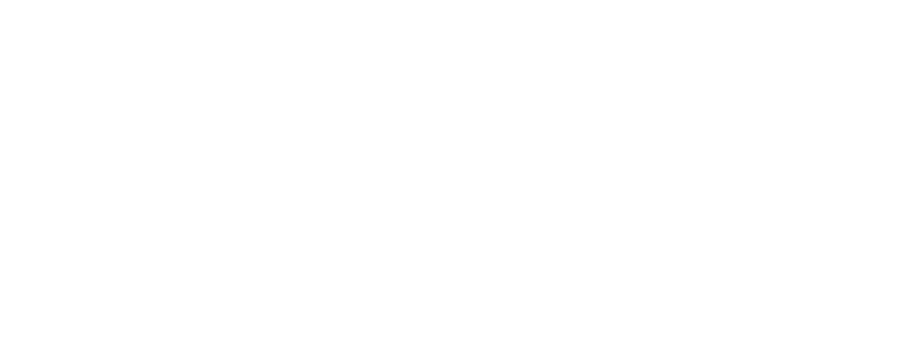
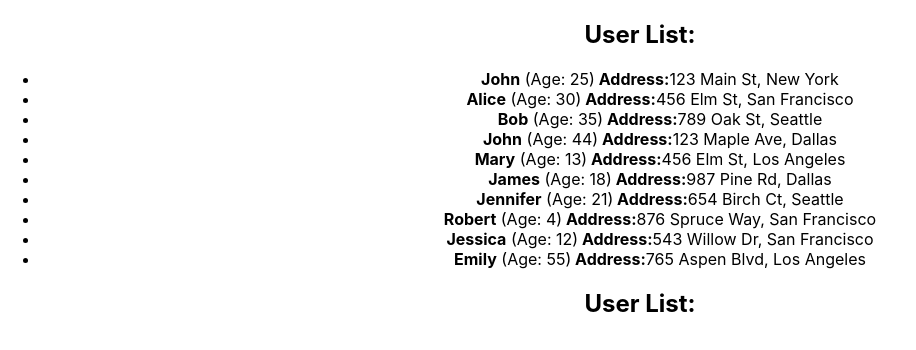
Before and after one commit to zhig1ov/homework-front, a React (Create React App) app: page / in a window 1280 px wide. Shown: the top 350 px of the page, without its empty margins (0-916 px from the left). Built offline with nearby package versions, Linux system fonts and the light colour scheme.

Commit message:
fixed errors

```diff
--- a/src/App.tsx
+++ b/src/App.tsx
@@ -7,10 +7,10 @@
 function App() {
   return (
     <div className="App">
-      {/*<HW1 />*/}
-      {/*<HW2 />*/}
-      {/*<HW3 />*/}
-      {/*<HW4 />*/}
+      <HW1 />
+      <HW2 />
+      <HW3 />
+      <HW4 />
     </div>
   );
 }
--- a/src/HW/1/HW1.tsx
+++ b/src/HW/1/HW1.tsx
@@ -34,7 +34,7 @@
 
 	return (
 		<div id={'hw01'}>
-			{/*<UserList users={'НАЗВАНИЕ МАССИВА, КОТОРЫЙ МЫ ПЕРЕДАЕМ'} />*/}
+			<UserList users={users} />
 		</div>
 	);
 };
--- a/src/HW/1/UserList.tsx
+++ b/src/HW/1/UserList.tsx
@@ -1,29 +1,32 @@
 type AddressType = {
-  street: any; // ПОДПРАВЛЯЕМ any
-  city: any; // ПОДПРАВЛЯЕМ any
+  street: string;
+  city: string;
 };
 
 type UserType = {
-  // ПРИДЕТСЯ САМОМУ)
+  id: number;
+  name: string;
+  age: number;
+  address: AddressType;
 };
 
 type UserListPropsType = {
-  users: UserType; // ПО МОЕМУ ЧЕГО-ТО НЕ ХВАТАЕТ...
+  users: UserType[]; // ПО МОЕМУ ЧЕГО-ТО НЕ ХВАТАЕТ...
 };
 
-export const UserList = (props: 'ВСТАВЛЯЕМ ТИПИЗАЦИЮ') => {
+export const UserList = (props: UserListPropsType) => {
   return (
     <div id={'hw01-users'}>
       <h2>User List:</h2>
 
-      {/*<ul>*/}
-      {/*  {props.users.map((user) => ( // ВСЕ ТОВАРЫ В СТРАНУ ПРИЕЗЖАЮТ В КОНТЕЙНЕРАХ, А В РЕАКТЕ...*/}
-      {/*    <li key={ЭЛЕМЕНТ МАССИВА.id} id={`hw01-user-${ЭЛЕМЕНТ МАССИВА.id}`}>*/}
-      {/*      <strong>{ЭЛЕМЕНТ МАССИВА.name}</strong> (Age: {ЭЛЕМЕНТ МАССИВА.age})<strong> Address:</strong>*/}
-      {/*      {ЭЛЕМЕНТ МАССИВА.address.street}, {ЭЛЕМЕНТ МАССИВА.address.city}*/}
-      {/*    </li>*/}
-      {/*  ))}*/}
-      {/*</ul>*/}
+      <ul>
+        {props.users.map((user: UserType) => ( // ВСЕ ТОВАРЫ В СТРАНУ ПРИЕЗЖАЮТ В КОНТЕЙНЕРАХ, А В РЕАКТЕ...
+          <li key={user.id} id={`hw01-user-${user.id}`}>
+            <strong>{user.name}</strong> (Age: {user.age})<strong> Address:</strong>
+            {user.address.street}, {user.address.city}
+          </li>
+        ))}
+      </ul>
     </div>
   );
 };
```
